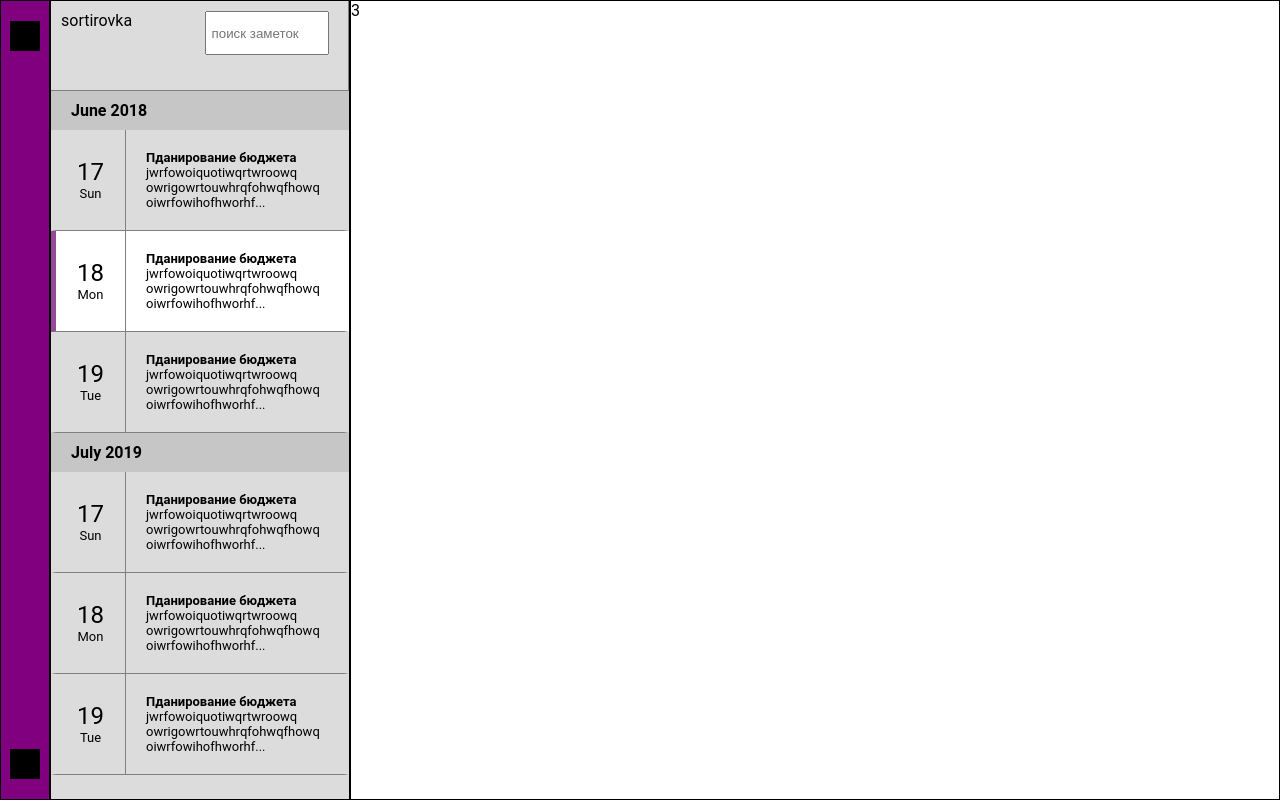
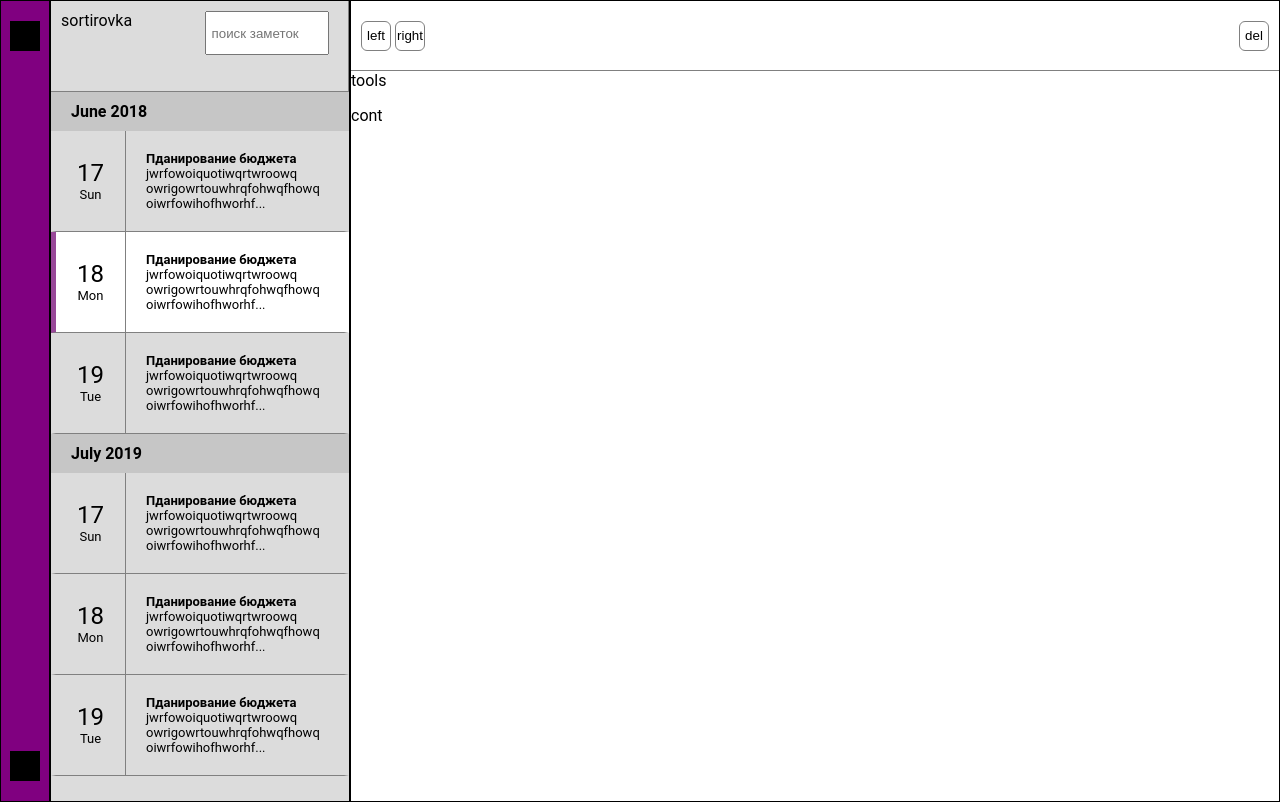
Before and after one commit to codewrsasha/WEB_NOTE, a website: page frontend/index.html in a window 1280 px wide. Drawn offline with Linux system fonts and the light colour scheme.

Commit message:
create html and css file

```diff
--- a/frontend/index.html
+++ b/frontend/index.html
@@ -93,7 +93,19 @@
                 </div>
             </div>
         </section>
-        <section class="editor">3</section>
+        <section class="editor">
+            <div class="editor__navbar">
+                <div class="editor__navbar-left">
+                    <button class="editor__navbar-arrow">left</button>
+                    <button class="editor__navbar-arrow">right</button>
+                </div>
+                <div class="editor__navbar-right">
+                    <button class="editor__navbar-del">del</button>
+                </div>
+            </div>
+            <div class="editor__tools">tools</div>
+            <div class="editor__content">cont</div>
+        </section>
     </div>
 </body>
 </html>
--- a/frontend/style.css
+++ b/frontend/style.css
@@ -114,3 +114,34 @@ padding: 5px;
     padding: 20px;
 
 }
+
+.editor {
+display: grid;
+grid-template-rows: 70px 35px calc(100vh - 105px);
+}
+
+.editor__navbar {
+border-bottom: 1px solid gray;
+display: flex;
+justify-content: space-between;
+align-items: center;
+padding: 0 10px;
+}
+
+.editor__navbar-arrow {
+    width: 30px;
+    height: 30px;
+    background: white;
+    border-radius: 6px;
+    border: 1px solid gray;
+
+}
+
+.editor__navbar-del {
+    width: 30px;
+    height: 30px;
+    background: white;
+    border-radius: 6px;
+    border: 1px solid gray;
+
+}
```
